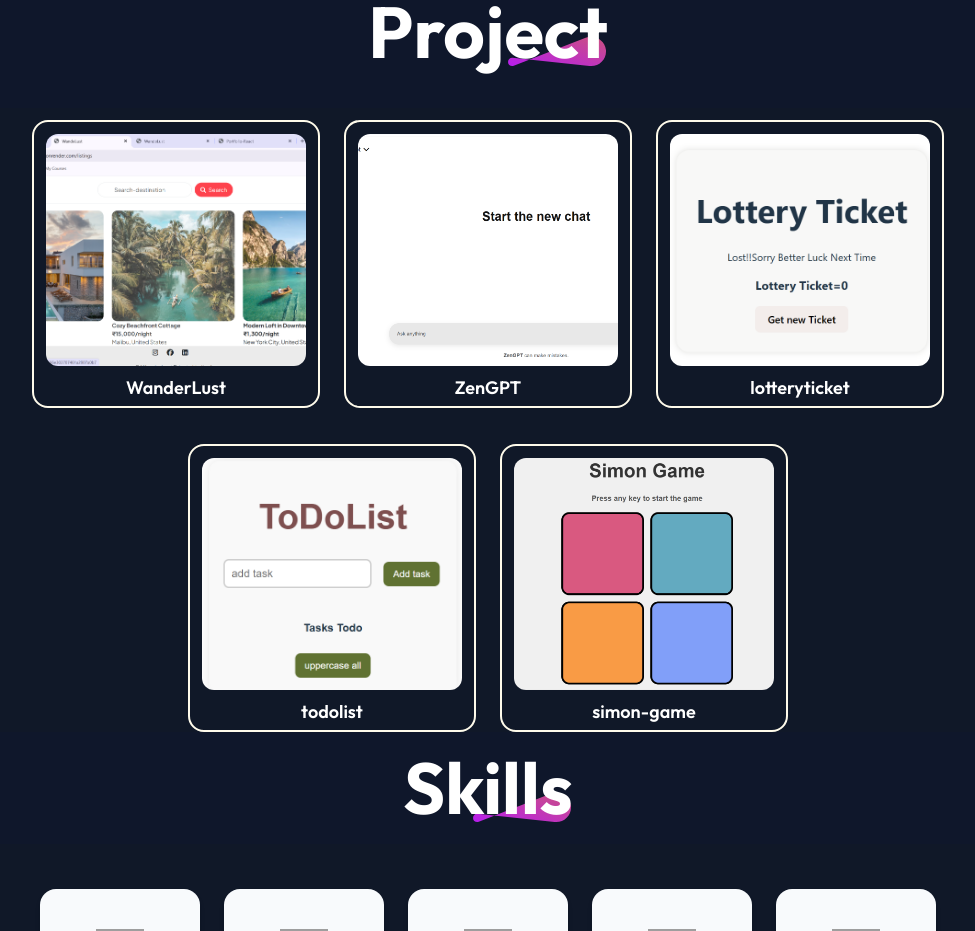
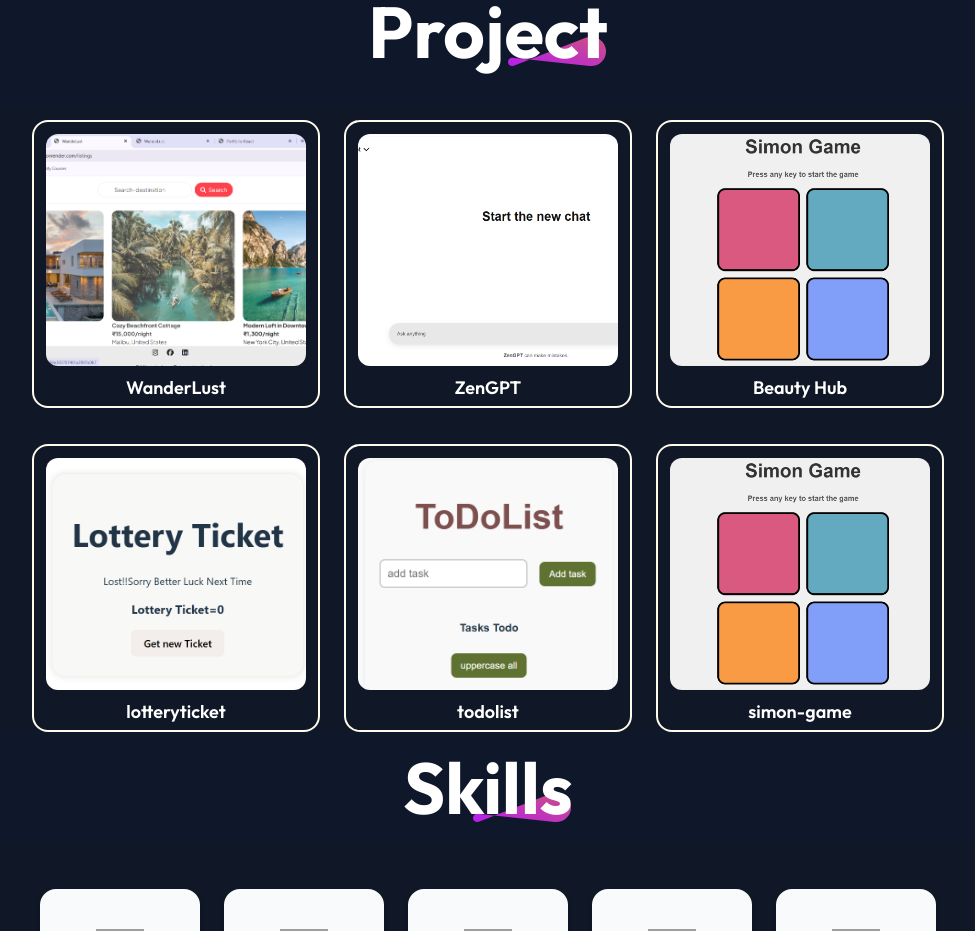
Before and after one commit to Janyahk/portfolio, a React (Vite) app: page / in a window 1280 px wide. Shown: the part 1300-2231 px from the top of the page, without its empty margins (152-1127 px from the left). Built offline with nearby package versions, Linux system fonts and the light colour scheme; grey boxes are pictures that could not be loaded.

Commit message:
add project

```diff
--- a/src/components/Projects/Projects.jsx
+++ b/src/components/Projects/Projects.jsx
@@ -19,6 +19,12 @@ const Projects = () => {
     "name": "ZenGPT",
     "description": "Public",
     "photo": ZenGPT
+  },
+    {
+    "link": "https://beautyhub-frontend.onrender.com/",
+    "name": "Beauty Hub",
+    "description": "Public",
+    "photo":simon
   },
 
   {
```
